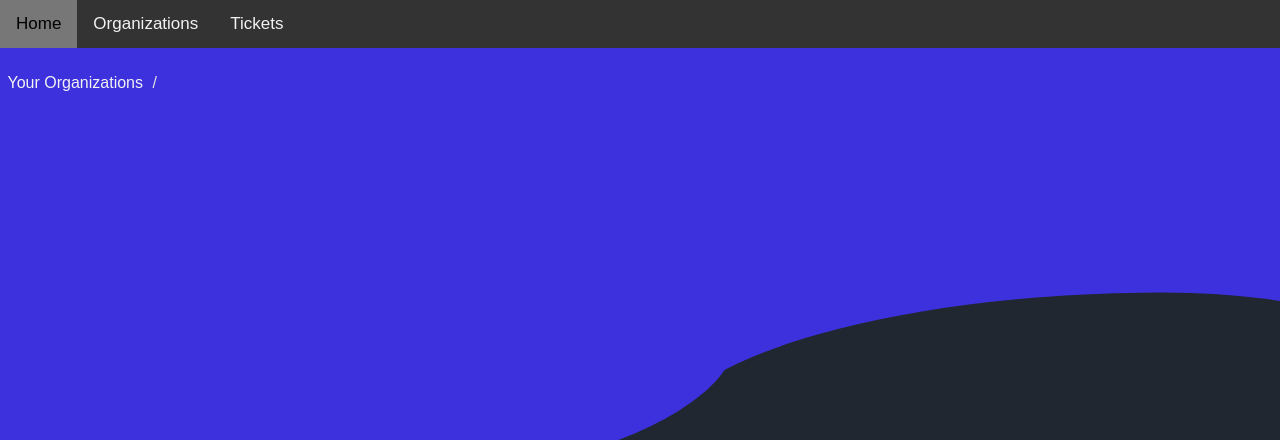
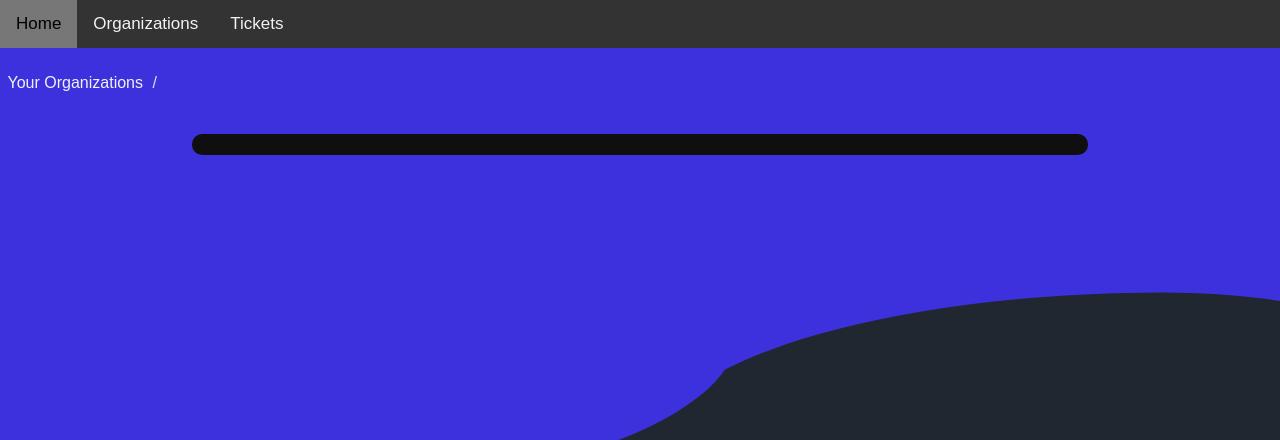
Before and after one commit to camsdono/LogBug, a PHP site: page /components/displays/projectdisplay.php?id=1 in a window 1280 px wide; the page is wider, and only the part inside the window is pictured. Shown: the top 440 px of that part. Run offline with PHP 8.4, Linux system fonts and the light colour scheme; the visitor is signed in with stand-in values (Sample User, id 1); tables that the repository leaves empty or names only in its code hold one stand-in row (values such as "Sample post"); data that the repository does not hold is empty.

Commit message:
V0.01 - Bug Display Getting Worked On
The bug display is now getting worked on and is now starting to show the bugs on projectdisplay.php. The next steps after this is create a bug display (Either as a model pop up or as a separate page)

```diff
--- a/components/displays/orgdisplay.php
+++ b/components/displays/orgdisplay.php
@@ -58,12 +58,6 @@
                 <a href="../root/home.php">Home</a>
                 <a href="../root/organization.php">Organizations</a>
                 <a href="#">Tickets</a>
-
-                <div class="profile-holder">
-                    <div class="pfp">
-                        <i class="fa fa-user-alt"></i>
-                    </div>
-                </div>
 
                 <a href="javascript:void(0);" class="icon" onclick="OpenCloseNav()">
                     <i class="fa fa-bars"></i>
--- a/components/displays/projectdisplay.php
+++ b/components/displays/projectdisplay.php
@@ -76,9 +76,15 @@
             <?php
 
             if(mysqli_num_rows($getBugsRes) > 0) {
+                while ($row1 = mysqli_fetch_array($getBugsRes)) {
                 ?>
-
+                    <div class="bug-holder">
+                        <div class="bug-item">
+                            <h4><?=$row1['bugName']?></h4>
+                        </div>
+                    </div>
                 <?php
+                }
             } else {
                 ?>
                     <h4 class="info-no-data">There Are No Bugs Currently In The Project Would You Like To <a class="link" href="../creation/createbug.php?id=<?=$projectid?>">Add</a> One!</h4>
--- a/styles/styles.css
+++ b/styles/styles.css
@@ -359,13 +359,24 @@
     -webkit-appearance: none;
 }
 
-.profile-holder {
-    width: 15%;
-    height: 100%;
+.bug-holder {
+    display: flex;
+    flex-direction: column;
+    width: 70%;
+    background: #0f0f10;
+    border-radius: 10px;
 }
 
-.pfp {
-    border-radius: 50%;
+.bug-holder:hover {
+    transition: ease-in-out 0.2s;
+    background-color: #2c333b;
+    cursor: pointer;
+}
+
+.bug-item {
+    user-select: none;
+    text-align: left;
+    margin-left: 10px;
 }
 
 @media screen and (max-width: 700px) {
```
Also changed, not shown: components/auth/login.php (+0 -11 lines), index.php (+0 -11 lines).
